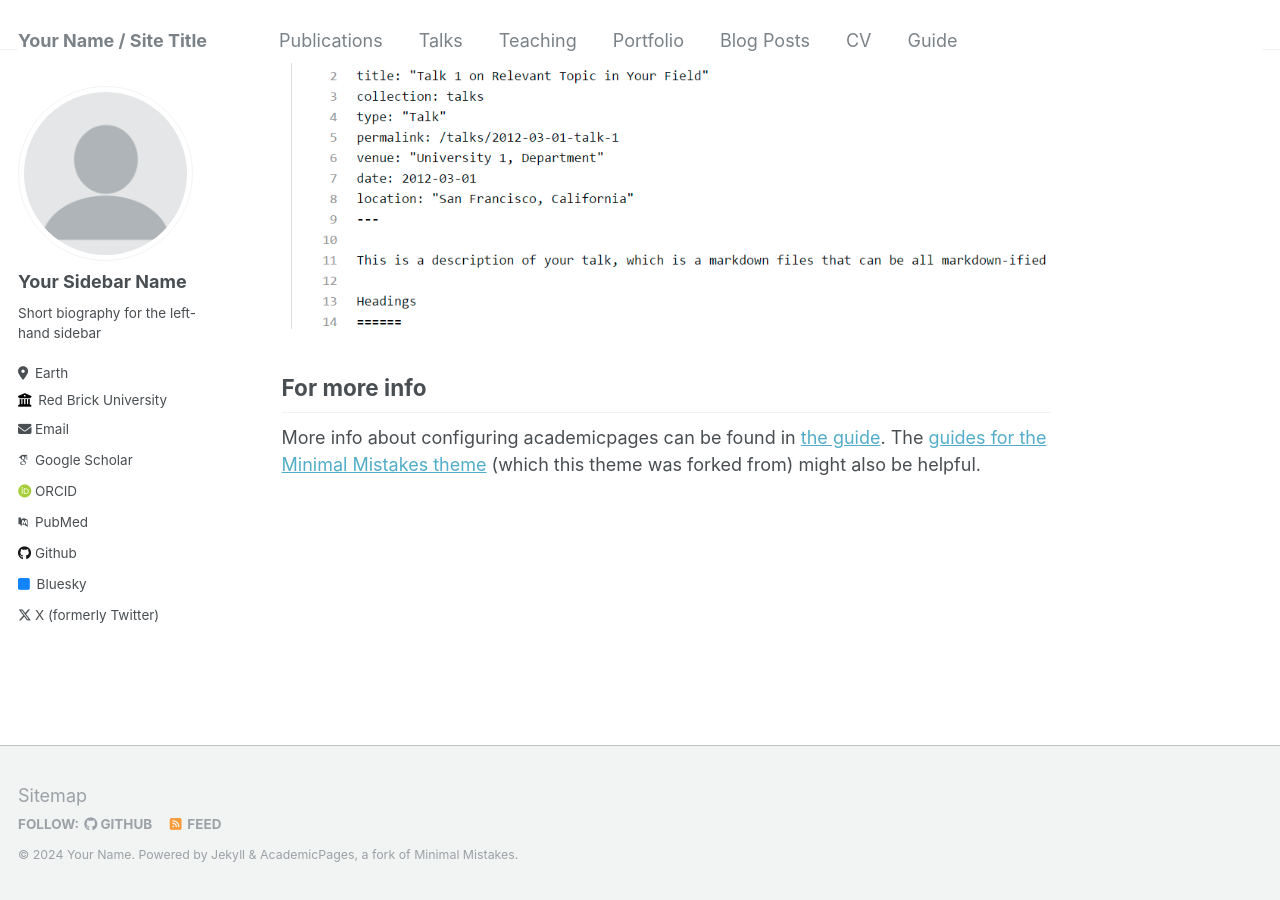
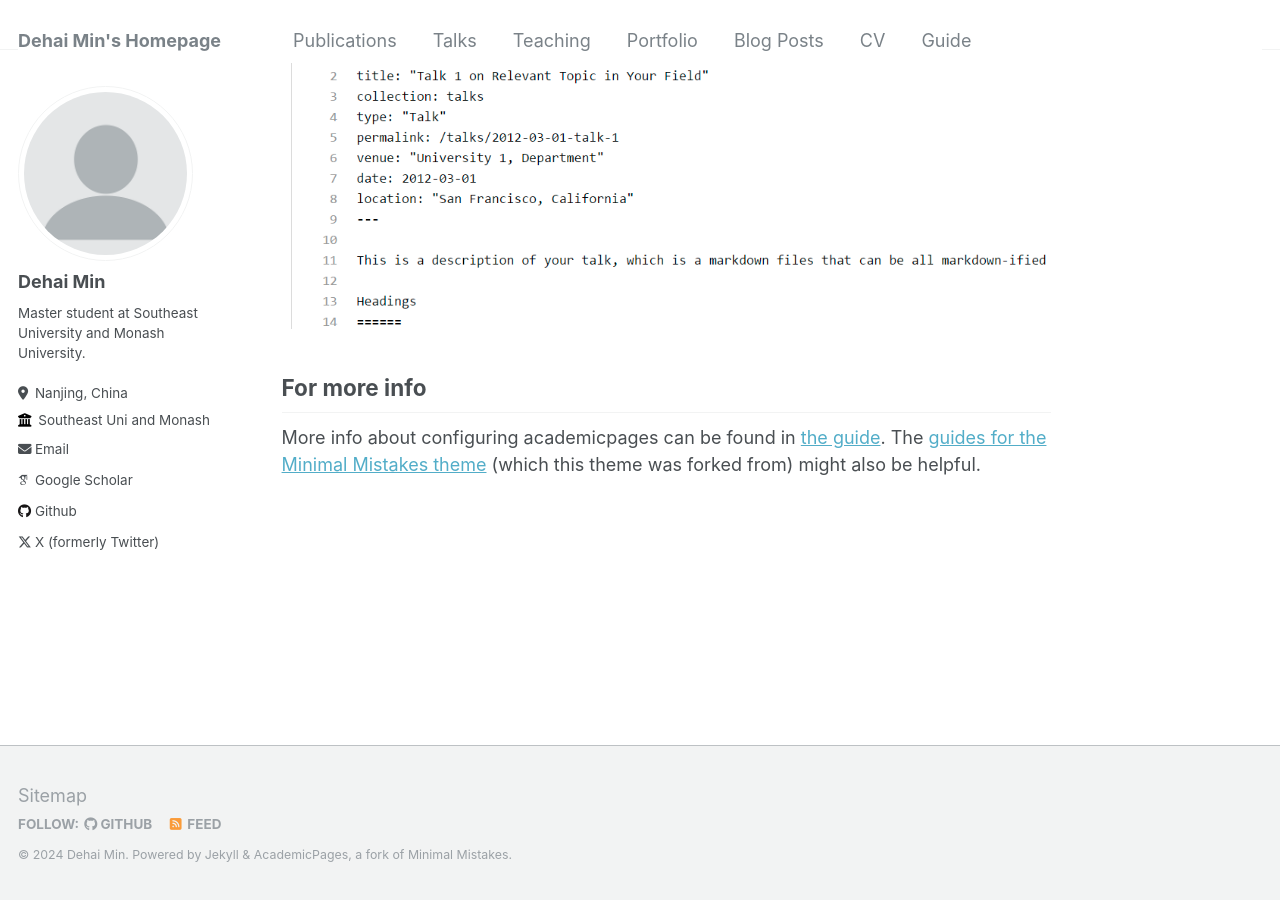
Before and after one commit to ZhishanQ/ZhishanQ.github.io, a Jekyll site: the page built from _pages/about.md, in a window 1280 px wide and 900 px high, scrolled down 2640 px. Built offline with Jekyll 4.4.1, drawn with Linux system fonts in a browser that asks for light colours; some web fonts are replaced.

Commit message:
Update _config.yml

```diff
--- a/_config.yml
+++ b/_config.yml
@@ -8,11 +8,11 @@
 
 # Basic Site Settings
 locale                   : "en-US"
-title                    : "Your Name / Site Title"
+title                    : "Dehai Min's Homepage"
 title_separator          : "-"
-name                     : &name "Your Name"
-description              : &description "personal description"
-url                      : https://academicpages.github.io # the base hostname & protocol for your site e.g. "https://mmistakes.github.io"
+name                     : &name "Dehai Min"
+description              : &description "Master student at Southeast University and Monash University."
+url                      : https://zhishanq.github.io # the base hostname & protocol for your site e.g. "https://mmistakes.github.io"
 baseurl                  : "" # the subpath of your site, e.g. "/blog"
 repository               : "academicpages/academicpages.github.io"
 
@@ -22,32 +22,32 @@ repository               : "academicpages/academicpages.github.io"
 author:
   # Biographic information
   avatar           : "profile.png"
-  name             : "Your Sidebar Name"
+  name             : "Dehai Min"
   pronouns         : # example: "she/her"
-  bio              : "Short biography for the left-hand sidebar"
-  location         : "Earth"
-  employer         : "Red Brick University"
+  bio              : "Master student at Southeast University and Monash University."
+  location         : "Nanjing, China"
+  employer         : "Southeast Uni and Monash University"
   uri              : # URL
-  email            : "none@example.org"
+  email            : "zhishanq@seu.edu.cn"
 
   # Academic websites
   arxiv            : # URL - Update with the correct link to your profile
-  googlescholar    : "https://scholar.google.com/citations?user=PS_CX0AAAAAJ"
+  googlescholar    : "https://scholar.google.com/citations?user=lVn0bHUAAAAJ"
   impactstory      : # URL
-  orcid            : "http://orcid.org/yourorcidurl"
-  pubmed           : "https://www.ncbi.nlm.nih.gov/pubmed/?term=john+snow"
+  orcid            : # URL
+  pubmed           : # URL
   researchgate     : # URL
 
   # Repositories and software development
   bitbucket        : # Username - Update with your username on the site
   codepen          : # Username
   dribbble         : # Username
-  github           : "academicpages"
+  github           : "ZhishanQ"
   kaggle           : # Username
   stackoverflow    : # User number or user number and name (i.e., use "1" or "1/jeff-atwood")
 
   # Social media
-  bluesky          : "bsky.app" # Replace this with you Bluesky username
+  bluesky          : # Replace this with you Bluesky username
   facebook         : # Username
   flickr           : # Username
   foursquare       : # Username
@@ -64,7 +64,7 @@ author:
   steam            : # Username
   telegram         : # URL
   tumblr           : # Username
-  twitter          : "UniofOxford"  # Replace this with your X / Twitter handle
+  twitter          : "qiezimin"  # Replace this with your X / Twitter handle
   vine             : # Username
   weibo            : # Username
   wikipedia        : # Username
```
